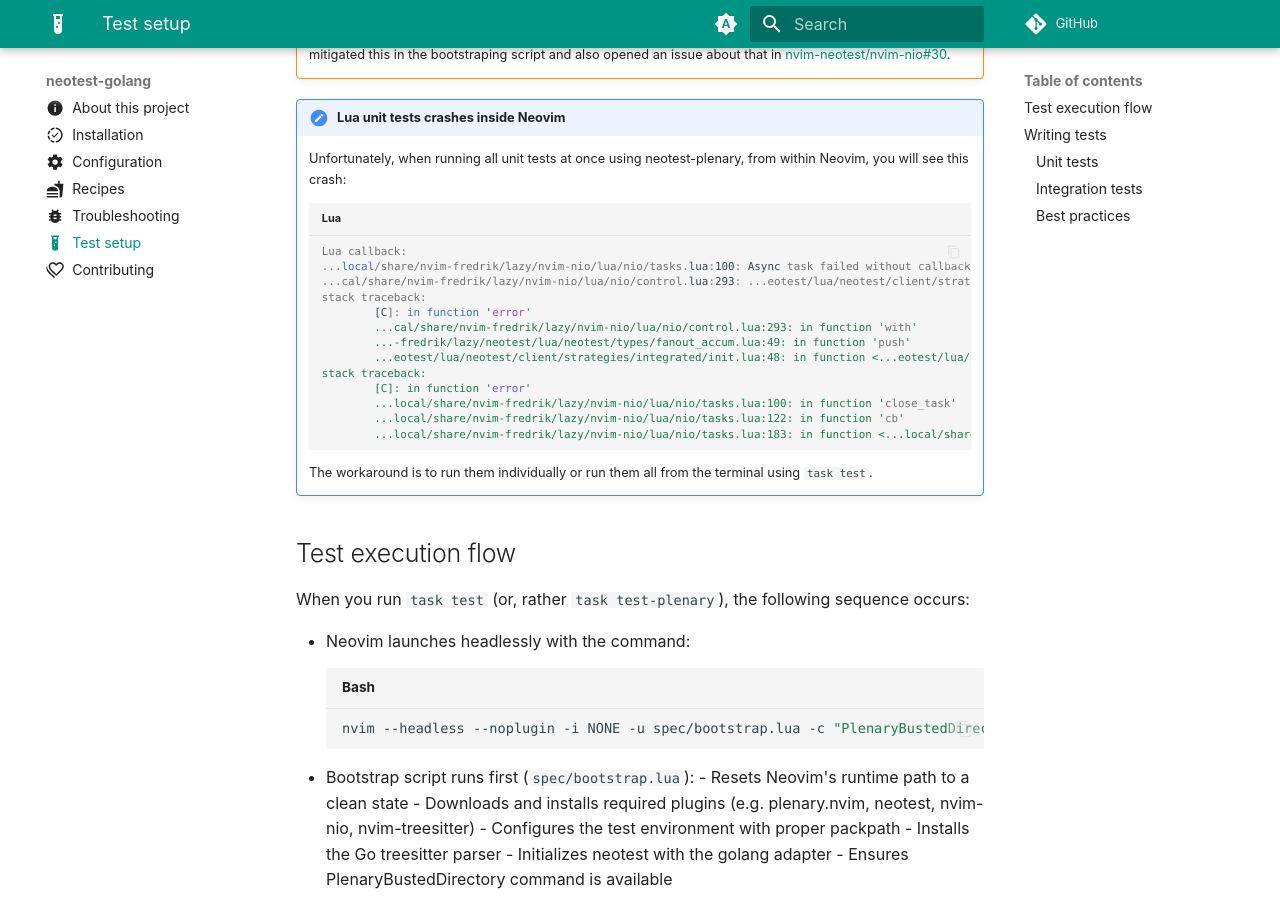
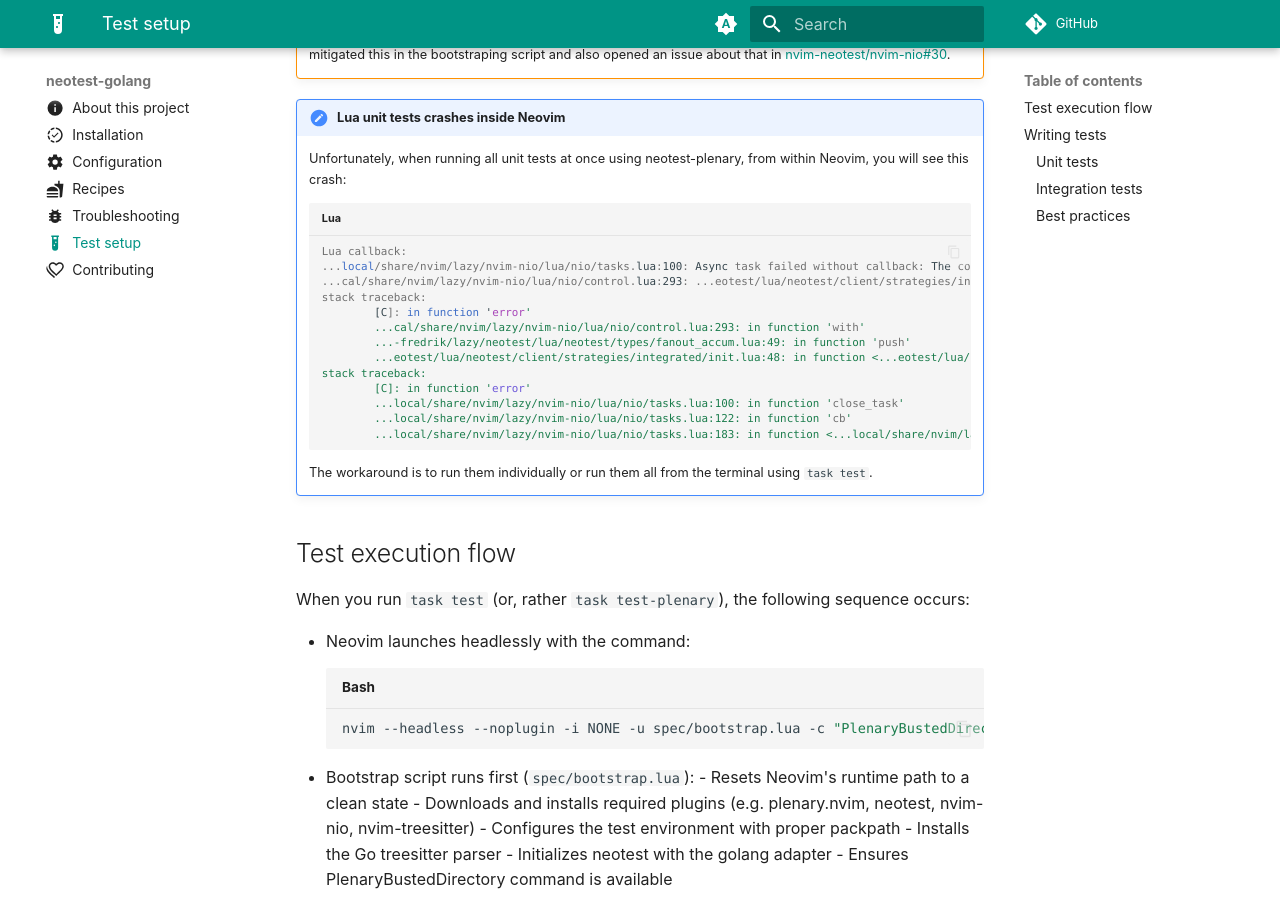
Before and after one commit to fredrikaverpil/neotest-golang, an MkDocs documentation site: the page built from docs/test.md, in a window 1280 px wide and 900 px high, scrolled down 369 px. Built offline with MkDocs 1.6.1 and Material for MkDocs 9.7.7, drawn with Linux system fonts in a browser that asks for light colours; comment, search, counter and statistics services are not loaded.

Commit message:
docs: use vanilla nvim path (#399)

````diff
--- a/docs/test.md
+++ b/docs/test.md
@@ -25,18 +25,18 @@ the terminal (requires [Taskfile](https://github.com/go-task/task)).
 
     ```lua
     Lua callback:
-    ...local/share/nvim-fredrik/lazy/nvim-nio/lua/nio/tasks.lua:100: Async task failed without callback: The coroutine failed with this message:
-    ...cal/share/nvim-fredrik/lazy/nvim-nio/lua/nio/control.lua:293: ...eotest/lua/neotest/client/strategies/integrated/init.lua:33: EBADF: bad file descriptor
+    ...local/share/nvim/lazy/nvim-nio/lua/nio/tasks.lua:100: Async task failed without callback: The coroutine failed with this message:
+    ...cal/share/nvim/lazy/nvim-nio/lua/nio/control.lua:293: ...eotest/lua/neotest/client/strategies/integrated/init.lua:33: EBADF: bad file descriptor
     stack traceback:
             [C]: in function 'error'
-            ...cal/share/nvim-fredrik/lazy/nvim-nio/lua/nio/control.lua:293: in function 'with'
+            ...cal/share/nvim/lazy/nvim-nio/lua/nio/control.lua:293: in function 'with'
             ...-fredrik/lazy/neotest/lua/neotest/types/fanout_accum.lua:49: in function 'push'
             ...eotest/lua/neotest/client/strategies/integrated/init.lua:48: in function <...eotest/lua/neotest/client/strategies/integrated/init.lua:47>
     stack traceback:
             [C]: in function 'error'
-            ...local/share/nvim-fredrik/lazy/nvim-nio/lua/nio/tasks.lua:100: in function 'close_task'
-            ...local/share/nvim-fredrik/lazy/nvim-nio/lua/nio/tasks.lua:122: in function 'cb'
-            ...local/share/nvim-fredrik/lazy/nvim-nio/lua/nio/tasks.lua:183: in function <...local/share/nvim-fredrik/lazy/nvim-nio/lua/nio/tasks.lua:182>
+            ...local/share/nvim/lazy/nvim-nio/lua/nio/tasks.lua:100: in function 'close_task'
+            ...local/share/nvim/lazy/nvim-nio/lua/nio/tasks.lua:122: in function 'cb'
+            ...local/share/nvim/lazy/nvim-nio/lua/nio/tasks.lua:183: in function <...local/share/nvim/lazy/nvim-nio/lua/nio/tasks.lua:182>
     ```
 
     The workaround is to run them individually or run them all from the terminal using `task test`.
````
